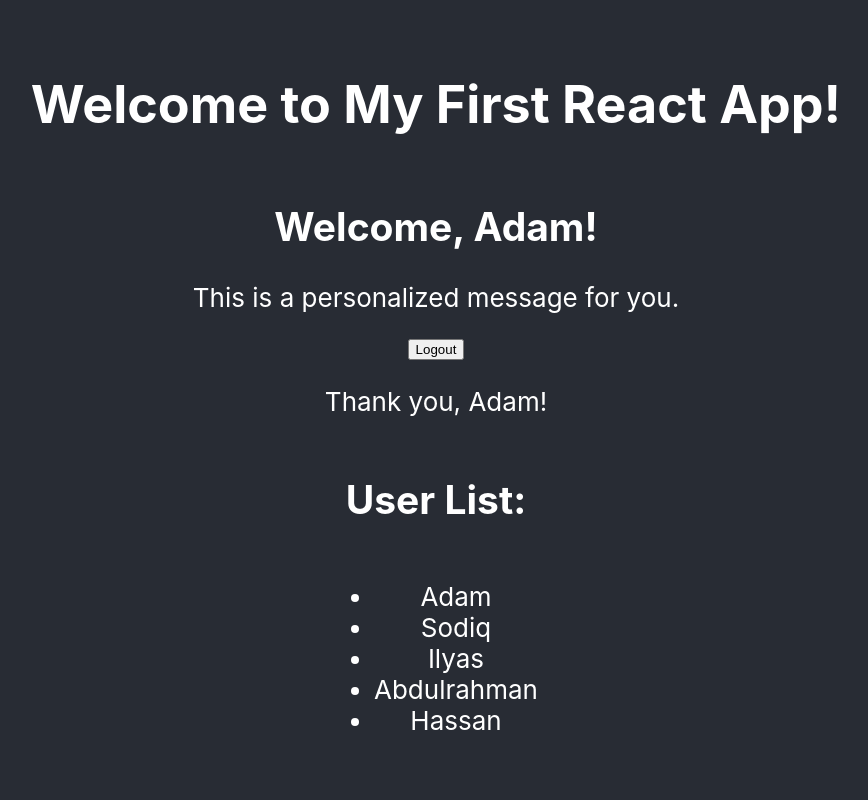
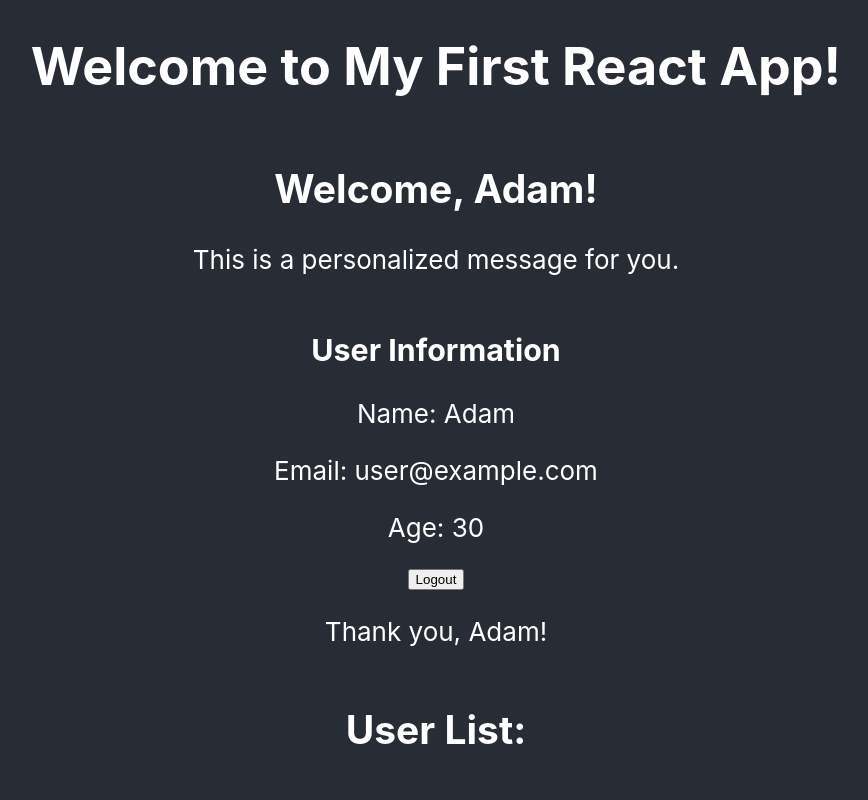
Before and after one commit to iAdamo/my-first-react-app, a React (Create React App) app: page / in a window 1280 px wide. Both pictures are taken after a click on the button "Login". Shown: the top 800 px of the page, without its empty margins (204-1072 px from the left). Built offline with nearby package versions, Linux system fonts and the light colour scheme.

Commit message:
Passing Props to Child Components

```diff
--- a/src/App.js
+++ b/src/App.js
@@ -1,6 +1,7 @@
 import React, { useState } from 'react';
 import './App.css';
 import Welcome from './Welcome';
+import UserInfo from './UserInfo';
 
 
 function App() {
@@ -35,6 +36,12 @@ function App() {
     setIsLoggedIn(false);  // Set user as logged out
   };
 
+  const user = {
+    name: submittedName,
+    email: 'user@example.com',
+    age: 30,
+  };
+
   return (
     <div className="App">
       <header className="App-header">
@@ -42,6 +49,7 @@ function App() {
         {isLoggedIn ? (
           <>
             <Welcome name={submittedName} />
+            <UserInfo name={user.name} email={user.email} age={user.age} />
             <button onClick={handleLogout}>Logout</button>
             <p>Thank you, {submittedName}!</p>
             <h2>User List:</h2>
--- /dev/null
+++ b/src/UserInfo.js
@@ -0,0 +1,14 @@
+import React from 'react';
+
+function UserInfo(props) {
+    return (
+      <div>
+        <h3>User Information</h3>
+        <p>Name: {props.name}</p>
+        <p>Email: {props.email}</p>
+        <p>Age: {props.age}</p>
+      </div>
+    );
+  }
+
+  export default UserInfo;
```
